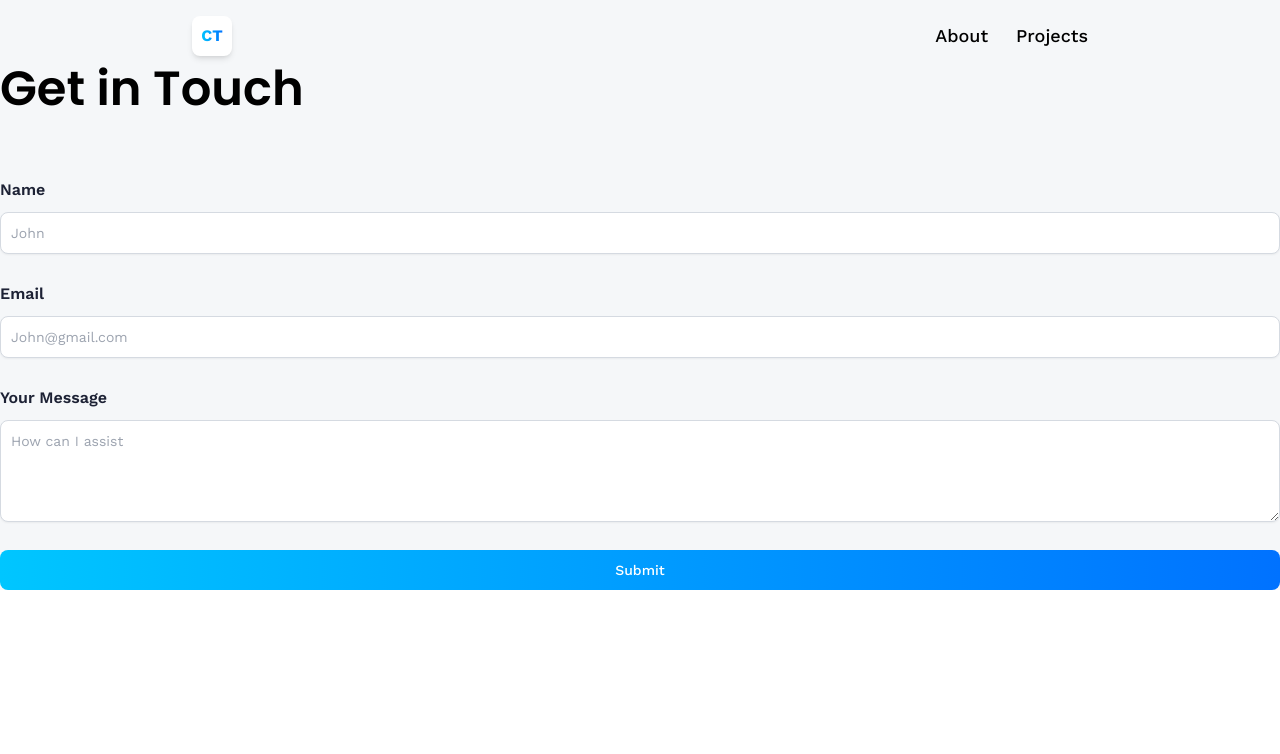
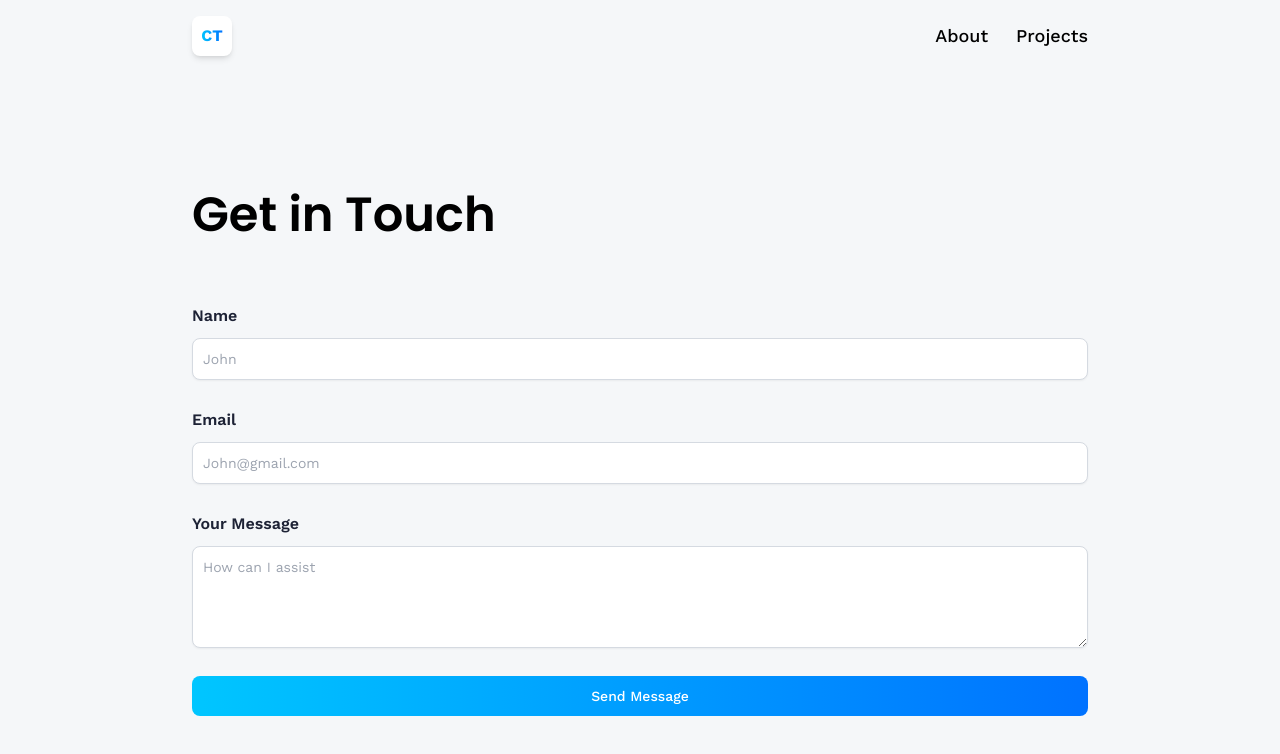
Before and after one commit to cterogene/3dPortfolio, a React (Vite) app: page /contact in a window 1280 px wide. Shown: the top 754 px of the page. Built offline with nearby package versions, Linux system fonts and the light colour scheme.

Commit message:
Email form added and installed the Email js package.

```diff
--- a/package.json
+++ b/package.json
@@ -10,6 +10,7 @@
     "preview": "vite preview"
   },
   "dependencies": {
+    "@emailjs/browser": "^3.12.1",
     "@react-three/drei": "^9.88.17",
     "@react-three/fiber": "^8.15.11",
     "react": "^18.2.0",
--- a/src/pages/Contact.jsx
+++ b/src/pages/Contact.jsx
@@ -1,13 +1,28 @@
-import React, { useState } from 'react'
+import React, { useState, useRef } from 'react'
+import emailjs from '@emailjs/browser'
 
 const Contact = () => {
+  const formRef = useRef(null);
   const [form, setForm] = useState({ name: '', email: '', message: '' })
-  const handleChange = () => { };
+  const [isLoading, setIsLoading] = useState(false);
+  const handleChange = (e) => {
+    setForm({...form, [e.target.name]: e.target.value })
+  };
+  const handleSubmit = (e) => {
+    e.preventDefault();
+    setIsLoading(true);
+
+    emailjs.sendForm(
+
+    )
+  };
+
   const handleFocus = () => { };
   const handleBlur = () => { };
 
+
   return (
-    <section className='relative flex lg:flex-row flex-col'>
+    <section className='relative flex lg:flex-row flex-col max-container'>
       <div className='flex-1 min-w-[50%] flex flex-col'>
         <h1 className='head-text mt-14'> Get in Touch</h1>
         <form className='w-full flex flex-col gap-7 mt-14'>
@@ -59,9 +74,10 @@ const Contact = () => {
           <button
             type='submit'
             className='btn'
+              disabled={isLoading}
               onFocus={handleFocus}
               onBlur={handleBlur} >
-                Submit
+                {isLoading ? 'Sending...' : 'Send Message'}
 
           </button>
         </form>
```
Also changed, not shown: 1 other file (tests, documents, lock files or other folders).
